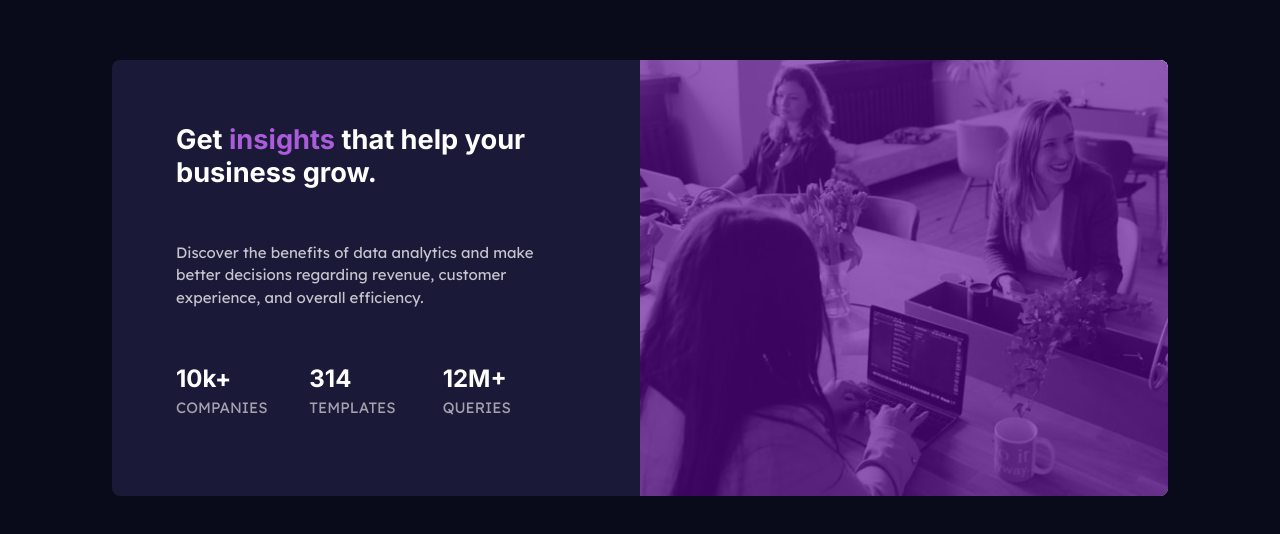
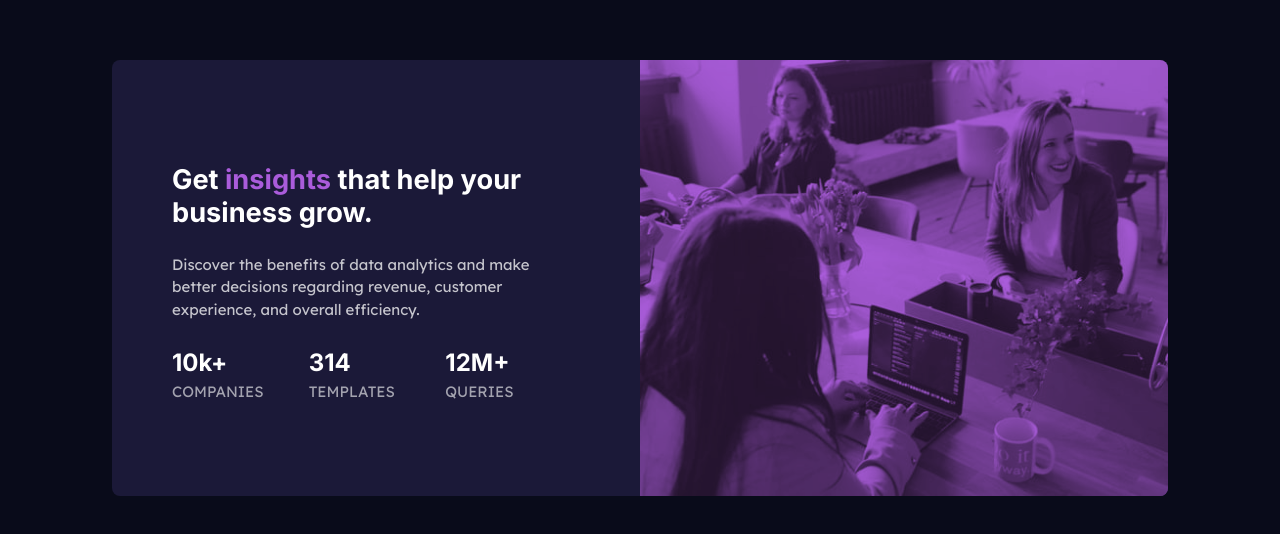
Before and after one commit to cpeed/stats-preview-component, a plain HTML site: page index.html in a window 1280 px wide. Shown: the part 138-672 px from the top of the page. Drawn offline with Linux system fonts and the light colour scheme.

Commit message:
Add files via upload

```diff
--- a/index.html
+++ b/index.html
@@ -16,7 +16,7 @@
 <article class="stats">
 <picture class="stats__img">
   <source srcset="/images/image-header-desktop.jpg"  media="(min-width:600px)">
-  <img src="/images/image-header-mobile.jpg" alt="img-stats">
+  <img src="/images/image-header-mobile.jpg" aria-hidden="true" alt="">
 </picture>
 <div class="stats__content">
   <h1 class="stats__title">Get <span>insights</span> that help your business grow.</h1>
--- a/style.css
+++ b/style.css
@@ -78,23 +78,22 @@
     display: grid;
     border-radius: 0.5rem;
     overflow: hidden;
+    max-width: 535px;
+  }
+  .stats__img {
+    background: hsl(277, 64%, 61%);
+    object-fit: fill;
 
   }
-  .stats__img{
-    background-image: url("/images/image-header-mobile.jpg");
-    position: relative;
-
+  .stats__img > img{
+    opacity: 0.8;
+  mix-blend-mode: multiply;
+  object-fit: fill;
+  width: inherit;
+  height: inherit;
   }
 
-  .stats__img::before{
 
-    background-color: hsla(277, 92%, 30%, 0.63);
-    content: '';
-    display: block;
-    height: 100%;
-    position: absolute;
-    width: 100%;
-  }
 
   .stats__content{
     display: grid;
@@ -129,22 +128,23 @@
 
   }
 
-  @media only screen and (min-width: 600px)
+  @media only screen and (min-width: 941px)
   {
 
          .stats{
-          grid-template-columns: 1fr 1fr;
+
 
           max-width: 1056px;
-
+          grid-template-columns: 1fr 1fr;
 
          }
          .stats__content{
+          place-content: center;
           order: 1;
           text-align: left;
-          padding-right: 6rem;
-          padding-left: 4rem;
-          padding-top: 4rem;
+          padding-right: 6em;
+          padding-left: 4em;
+          padding-top: 4em;
          }
          .stats__img{
           order: 2;
@@ -152,6 +152,7 @@
          }
          .stats__list{
           grid-template-columns: 1fr 1fr 1fr;
+
          }
 
   }
```
